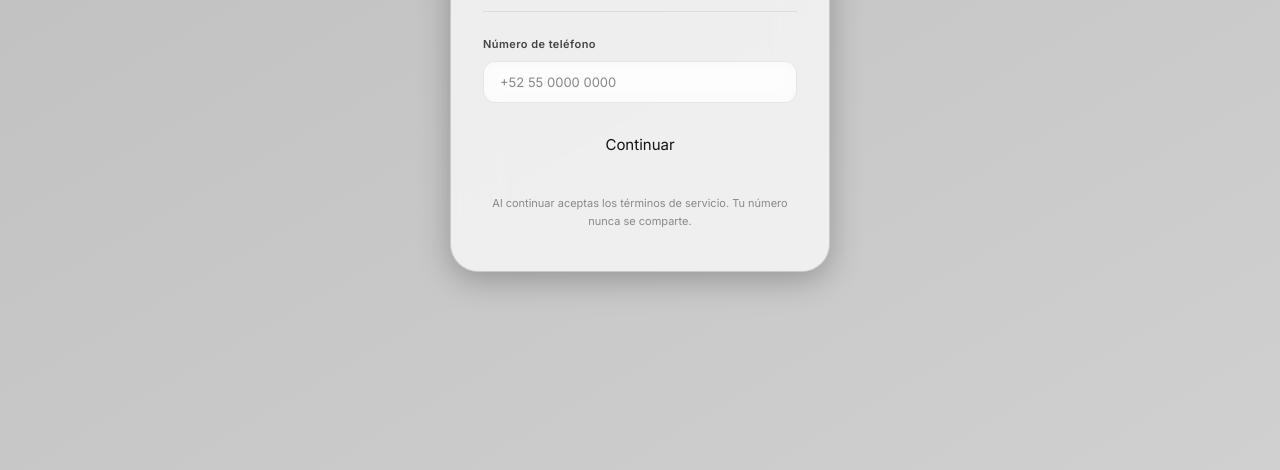
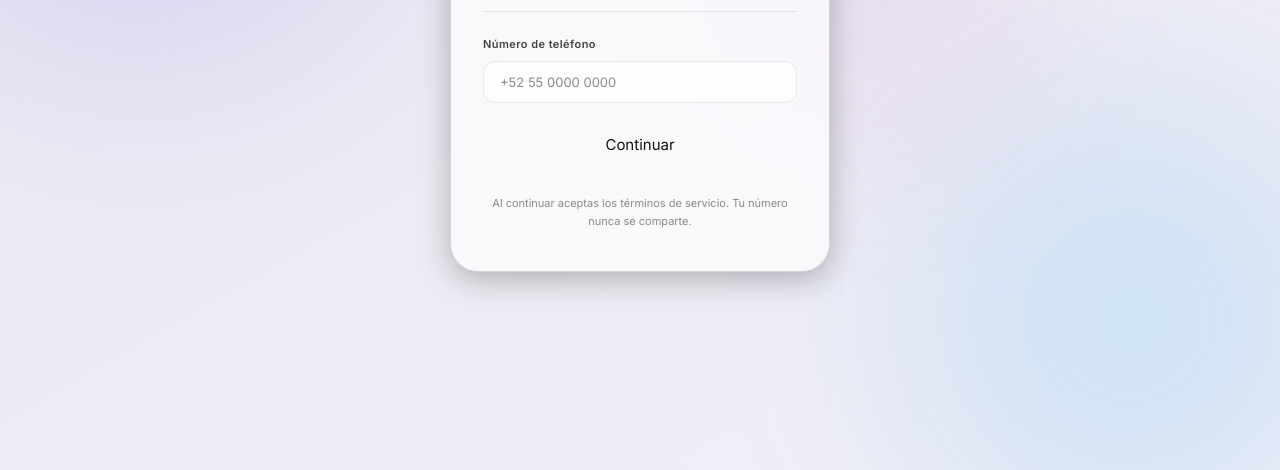
Before and after one commit to poemfromsayan/texto-messaging-app, a website built with Vite: page index.html in a window 1280 px wide. Shown: the part 330-800 px from the top of the page. Built offline with nearby package versions, Linux system fonts and the light colour scheme.

Commit message:
style: add gradient blobs background for glassmorphism effect

```diff
--- a/src/styles/base.css
+++ b/src/styles/base.css
@@ -48,6 +48,88 @@ body {
   /* Mejora el rendering de fuentes */
   -webkit-font-smoothing: antialiased;
   -moz-osx-font-smoothing: grayscale;
+}
+
+/* ── Gradient blobs — fondo glassmorphism ───────────────────────────────────── */
+
+body::before,
+body::after {
+  content: '';
+  position: fixed;
+  border-radius: 50%;
+  pointer-events: none;
+  z-index: -1;
+  filter: blur(80px);
+  will-change: transform;
+}
+
+/* Blob 1 — arriba a la izquierda — violeta/índigo */
+body::before {
+  width: 700px;
+  height: 700px;
+  top: -200px;
+  left: -200px;
+  background: radial-gradient(circle at center,
+    rgba(99, 102, 241, 0.40) 0%,
+    rgba(139, 92, 246, 0.20) 45%,
+    transparent 70%
+  );
+}
+
+/* Blob 2 — abajo a la derecha — cian/azul */
+body::after {
+  width: 600px;
+  height: 600px;
+  bottom: -150px;
+  right: -150px;
+  background: radial-gradient(circle at center,
+    rgba(6, 182, 212, 0.30) 0%,
+    rgba(59, 130, 246, 0.18) 45%,
+    transparent 70%
+  );
+}
+
+/* Blob 3 — centro arriba derecha — rosa/púrpura */
+#app::before {
+  content: '';
+  position: fixed;
+  width: 450px;
+  height: 450px;
+  top: 10%;
+  right: 15%;
+  border-radius: 50%;
+  background: radial-gradient(circle at center,
+    rgba(168, 85, 247, 0.18) 0%,
+    rgba(236, 72, 153, 0.10) 50%,
+    transparent 70%
+  );
+  filter: blur(70px);
+  pointer-events: none;
+  z-index: -1;
+  will-change: transform;
+}
+
+/* Light mode — blobs más suaves para no saturar */
+[data-theme="light"] body::before {
+  background: radial-gradient(circle at center,
+    rgba(99, 102, 241, 0.22) 0%,
+    rgba(139, 92, 246, 0.10) 45%,
+    transparent 70%
+  );
+}
+[data-theme="light"] body::after {
+  background: radial-gradient(circle at center,
+    rgba(6, 182, 212, 0.18) 0%,
+    rgba(59, 130, 246, 0.10) 45%,
+    transparent 70%
+  );
+}
+[data-theme="light"] #app::before {
+  background: radial-gradient(circle at center,
+    rgba(168, 85, 247, 0.10) 0%,
+    rgba(236, 72, 153, 0.06) 50%,
+    transparent 70%
+  );
 }
 
 /* ── App shell ───────────────────────────────────────────────────────────────── */
--- a/tokens.css
+++ b/tokens.css
@@ -44,10 +44,10 @@
      Preferir --blur-md para componentes frecuentes.
   ── */
   --blur-xs: blur(4px);   /* Elementos muy pequeños o de bajo impacto      */
-  --blur-sm: blur(8px);   /* Filas, items de lista                         */
-  --blur-md: blur(16px);  /* Burbujas, cards, inputs — uso general         */
-  --blur-lg: blur(24px);  /* Panels, sidebars, nav bars                    */
-  --blur-xl: blur(40px);  /* Modales, overlays, elementos sobre contenido  */
+  --blur-sm: blur(12px);  /* Filas, items de lista                         */
+  --blur-md: blur(20px);  /* Burbujas, cards, inputs — uso general         */
+  --blur-lg: blur(32px);  /* Panels, sidebars, nav bars                    */
+  --blur-xl: blur(52px);  /* Modales, overlays, elementos sobre contenido  */
 
 
   /* ── Tipografía ─────────────────────────────────────────────────────────
@@ -164,8 +164,8 @@
 [data-theme="dark"] {
 
   /* Fondo del documento (aplicar como gradient en <body>) */
-  --bg-from: #0A0A0A;
-  --bg-to:   #1C1C1C;
+  --bg-from: #09090f;
+  --bg-to:   #13131f;
 
   /* ── Superficies de vidrio ──────────────────────────────────────────────
      Jerarquía: glass-1 (más sutil) → glass-4 (más opaco / prominente)
@@ -176,12 +176,12 @@
        glass-3  →  Burbujas recibidas, panels activos, nav
        glass-4  →  Modales, menús flotantes, tooltips
   ── */
-  --glass-1:             rgba(255, 255, 255, 0.04);
-  --glass-2:             rgba(255, 255, 255, 0.08);
-  --glass-3:             rgba(255, 255, 255, 0.14);
-  --glass-4:             rgba(255, 255, 255, 0.24);
-  --glass-border:        rgba(255, 255, 255, 0.10);
-  --glass-border-strong: rgba(255, 255, 255, 0.22);
+  --glass-1:             rgba(255, 255, 255, 0.03);
+  --glass-2:             rgba(255, 255, 255, 0.07);
+  --glass-3:             rgba(255, 255, 255, 0.12);
+  --glass-4:             rgba(255, 255, 255, 0.20);
+  --glass-border:        rgba(255, 255, 255, 0.09);
+  --glass-border-strong: rgba(255, 255, 255, 0.18);
 
   /* ── Acento ─────────────────────────────────────────────────────────── */
   --accent-primary:       #EDEDED;   /* Near-white: máximo contraste       */
@@ -222,8 +222,8 @@
 [data-theme="light"] {
 
   /* Fondo del documento */
-  --bg-from: #BEBEBE;
-  --bg-to:   #D0D0D0;
+  --bg-from: #e8e8f0;
+  --bg-to:   #f0f0f8;
 
   /* ── Superficies de vidrio ──────────────────────────────────────────── */
   --glass-1:             rgba(255, 255, 255, 0.28);
```
